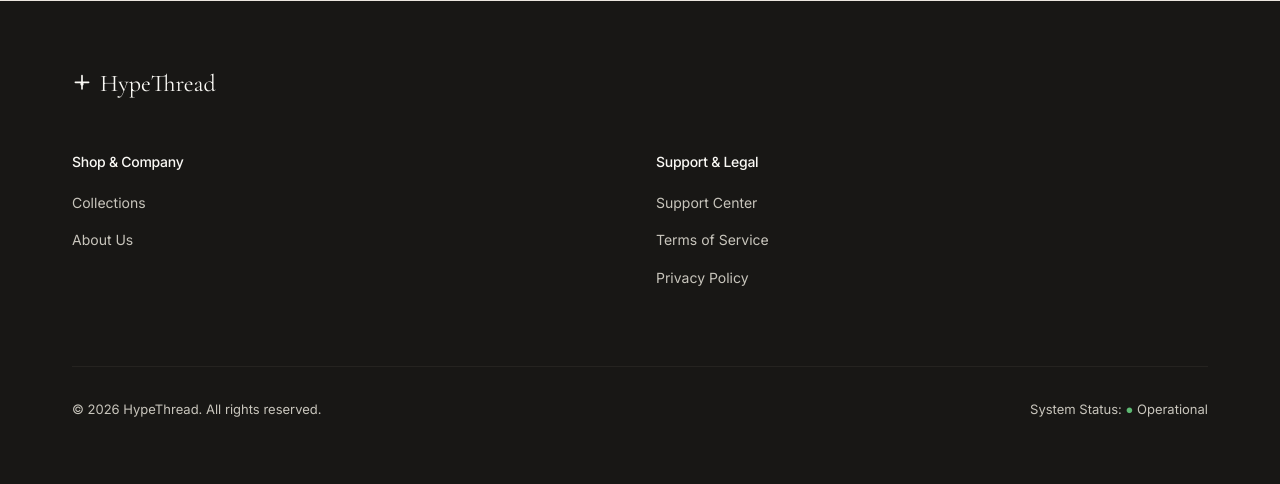
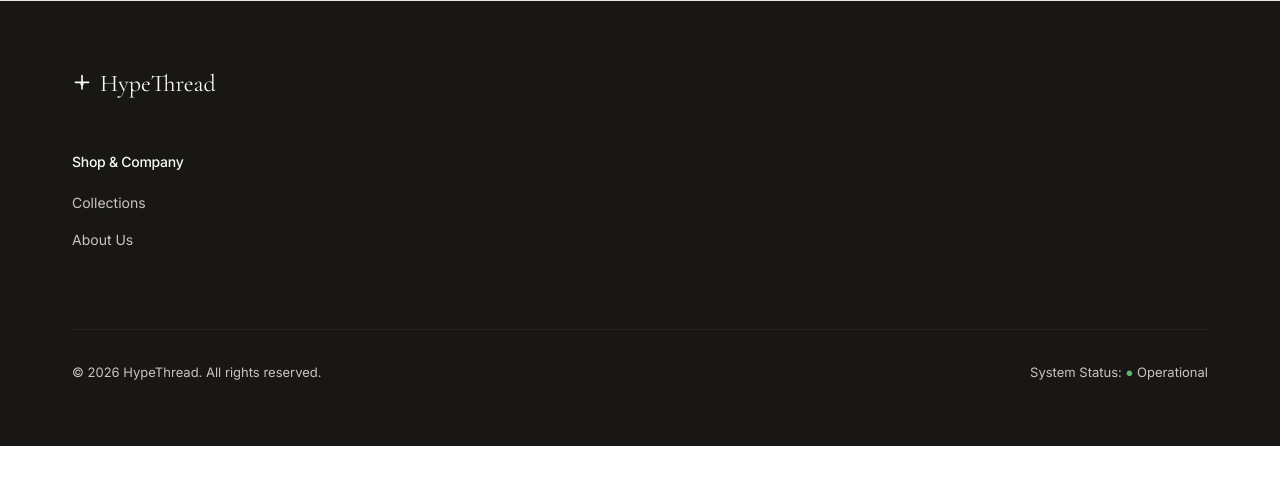
Before and after one commit to lryy78/fashion_store, a PHP site: page /fashion_store/pages/index.php in a window 1280 px wide. Shown: the part 2490-2974 px from the top of the page. After the commit the page ends 2936 px from the top, so only its background shows below. Run offline with PHP 8.4, Linux system fonts and the light colour scheme; data that the repository does not hold is empty.

Commit message:
update database image paths, gitignore, and footer

```diff
--- a/includes/footer.php
+++ b/includes/footer.php
@@ -91,14 +91,6 @@
                         <li><a href="/fashion_store/about_group.php">About Us</a></li>
                     </ul>
                 </div>
-                <div class="footer-col">
-                    <h4>Support & Legal</h4>
-                    <ul>
-                        <li><a href="/fashion_store/help.php">Support Center</a></li>
-                        <li><a href="#">Terms of Service</a></li>
-                        <li><a href="#">Privacy Policy</a></li>
-                    </ul>
-                </div>
             </div>
             <div class="footer-bottom-anthropic">
                 <div>&copy; 2026 HypeThread. All rights reserved.</div>
```
Also changed, not shown: database/migrations/002_catalog_images.sql, 1 other file.
